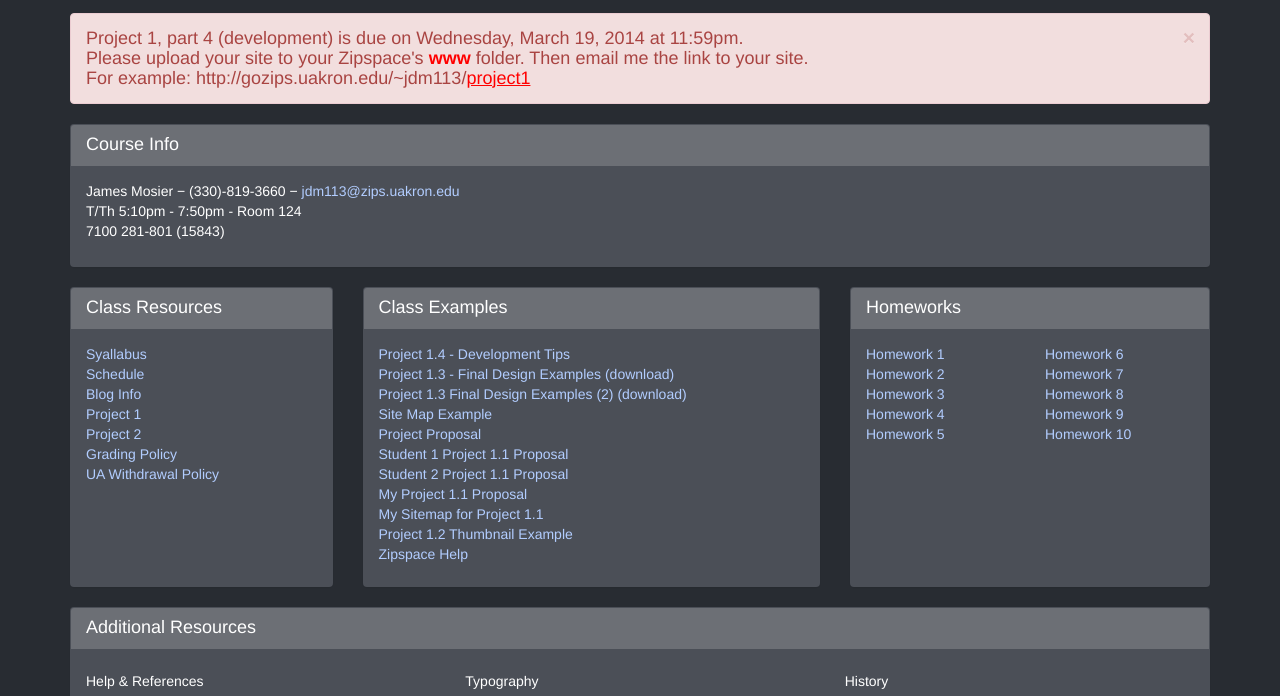
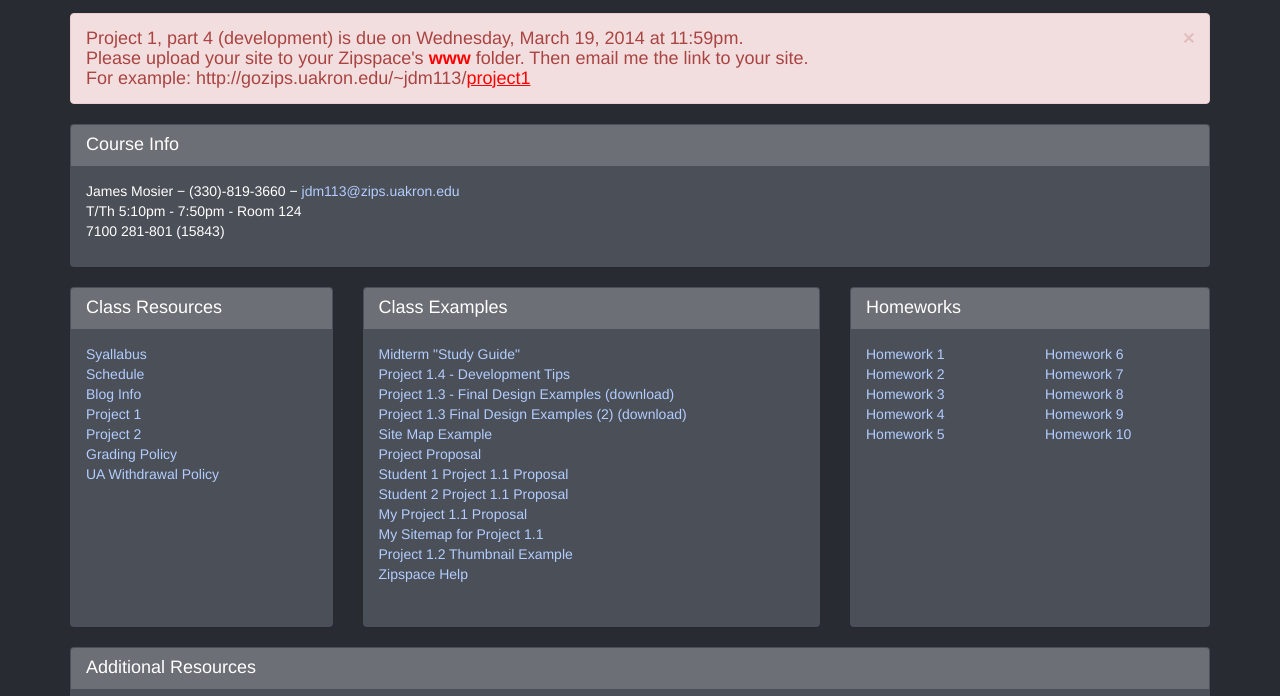
Before and after one commit to jamesmosier/Web1, a plain HTML site: page index.html in a window 1280 px wide. Shown: the part 57-753 px from the top of the page. Drawn offline with nearby package versions, Linux system fonts and the light colour scheme; a web font is replaced by a local one.

Commit message:
added a link to midterm study guide

```diff
--- a/css/style.css
+++ b/css/style.css
@@ -95,7 +95,7 @@ a.disabled, a.disabled:hover, a.disabled:focus {
 }
 
 .panel-fixed-height {
-    height: 300px;
+    min-height: 340px;
 }
 
 .theLineBottom {
--- a/index.html
+++ b/index.html
@@ -103,6 +103,7 @@
           </div>
           <div class="panel-body">
             <ul class="list-unstyled">
+                <li><a href="https://docs.google.com/document/d/14cPgQvHCyqnXutzRaTHB2EdC8E9zd92jh7phdt1Li_o/edit?usp=sharing" target="_blank">Midterm "Study Guide"</a></li>
                 <li><a href="https://docs.google.com/presentation/d/1_IB_yKESx2JOwNHkp82lp0EoWi4kCtvDoQDKyZ835iQ/edit?usp=sharing" target="_blank">Project 1.4 - Development Tips</a></li>
                 <li><a href="resources/project1-example-final-designs.zip" target="_blank">Project 1.3 - Final Design Examples (download)</a></li>
                 <li><a href="resources/wireframe-example.zip" target="_blank">Project 1.3 Final Design Examples (2) (download)</a></li>
```
